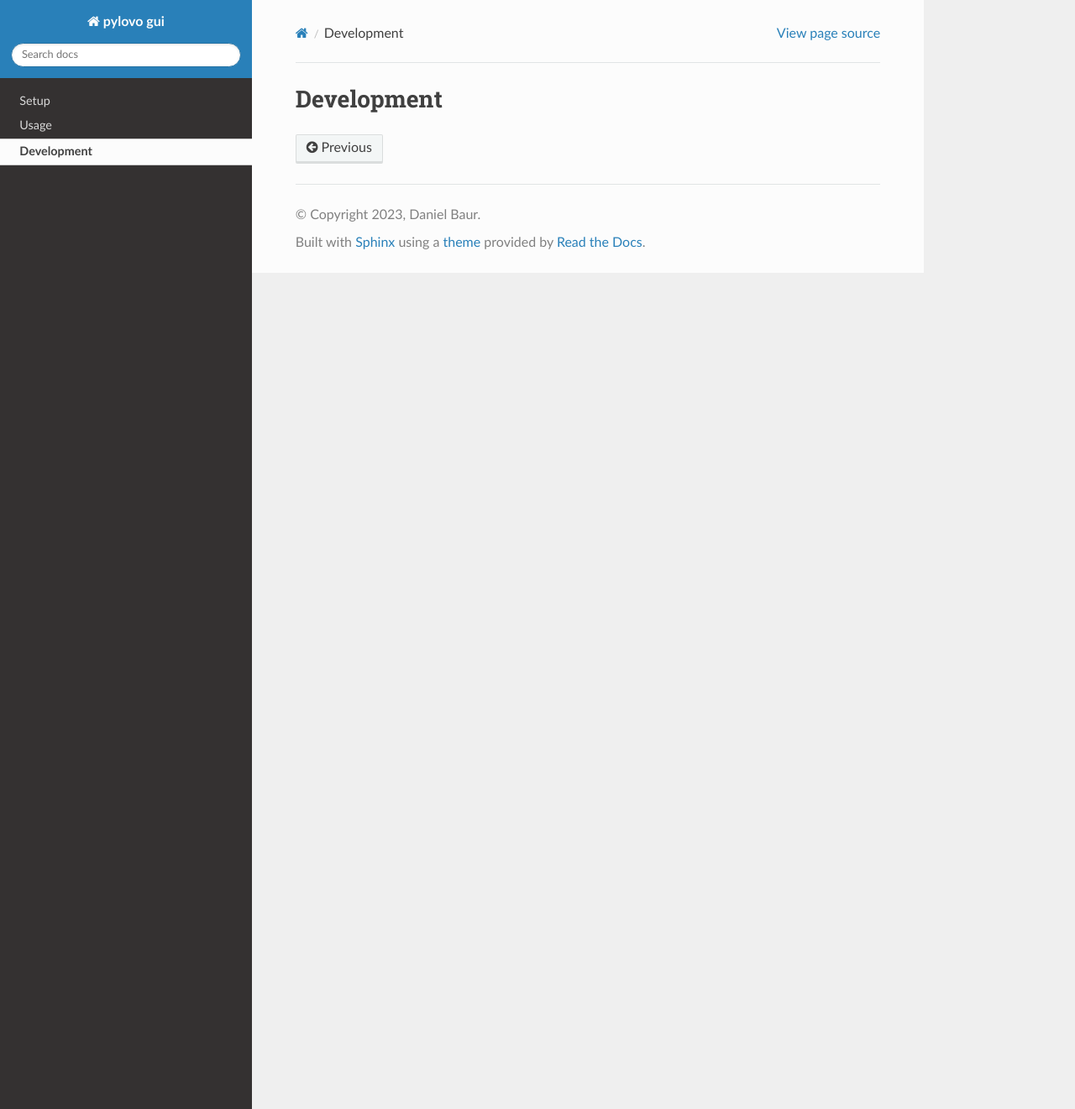
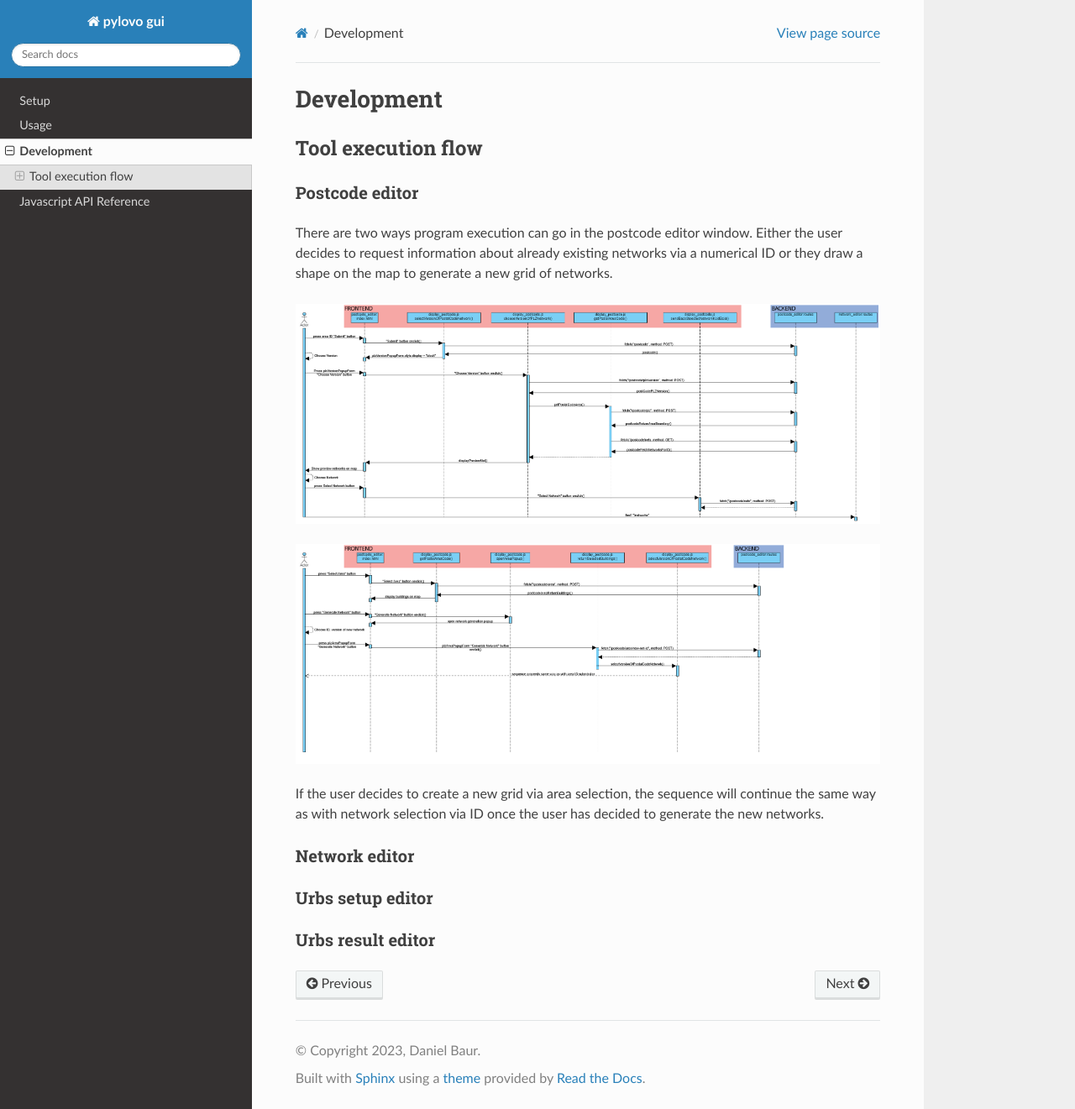
Before and after one commit to tum-ens/pylovo, a Sphinx documentation site: the page built from docs/source/dev/development.rst, in a window 1280 px wide and 1321 px high. Shown: the whole window at 84% size. Built offline with Sphinx 7.4.7 and the Read the Docs theme 2.0.0, drawn with Linux system fonts in a browser that asks for light colours.

Commit message:
trying sphinx-js

```diff
--- a/docs/requirements.txt
+++ b/docs/requirements.txt
@@ -1,2 +1,3 @@
 flask==2.2.2
 sphinx-autoapi
+sphinx-js
--- a/docs/source/conf.py
+++ b/docs/source/conf.py
@@ -17,12 +17,14 @@
 sys.path.insert(0, os.path.abspath('../../gui/IDP_Maptool_Flask'))
 sys.path.insert(0, os.path.abspath('../..'))
 sys.path.insert(0, os.path.abspath('..'))
-print("SYSPATH", sys.path)
 # -- General configuration ---------------------------------------------------
 # https://www.sphinx-doc.org/en/master/usage/configuration.html#general-configuration
 
-extensions = ['sphinx.ext.autodoc', 'sphinx.ext.coverage', 'autoapi.extension']
+extensions = ['sphinx.ext.autodoc', 'sphinx.ext.coverage', 'autoapi.extension', 'sphinx_js']
+
 autoapi_dirs = ['../../gui/IDP_MapTool_Flask/maptool']
+
+js_source_path = "../../gui/IDP_MapTool_Flask/maptool/static/postcode_editor"
 
 templates_path = ['_templates']
 exclude_patterns = []
--- a/docs/source/dev/development.rst
+++ b/docs/source/dev/development.rst
@@ -1,2 +1,26 @@
 Development
 ***********
+
+Tool execution flow
+====================
+
+Postcode editor
+---------------
+There are two ways program execution can go in the postcode editor window. Either the user decides to request information about already
+existing networks via a numerical ID or they draw a shape on the map to generate a new grid of networks.
+
+.. image:: ../images/dev/sequence/pylovo_sequence_postcode_id.png
+.. image:: ../images/dev/sequence/pylovo_sequence_postcode_area.png
+
+If the user decides to create a new grid via area selection, the sequence will continue the same way as with network selection via ID once the user
+has decided to generate the new networks.
+
+
+Network editor
+--------------
+
+Urbs setup editor
+-----------------
+
+Urbs result editor
+------------------
--- a/docs/source/index.rst
+++ b/docs/source/index.rst
@@ -25,6 +25,7 @@
    setup
    usage/usage
    dev/development
+   js_api/index
 
 
 Indices and tables
--- /dev/null
+++ b/docs/source/js_api/index.rst
@@ -0,0 +1,7 @@
+Javascript API Reference
+=========================
+
+.. toctree::
+   :maxdepth: 2
+
+   postcode_editor/index
--- /dev/null
+++ b/docs/source/js_api/postcode_editor/index.rst
@@ -0,0 +1,4 @@
+display_postcode.js
+===================
+
+.. js:autofunction:: getPostalCodeArea
```
Also changed, not shown: gui/IDP_MapTool_Flask/maptool/static/postcode_editor/display_postcode.js (+26 -20 lines), 1 other file.
